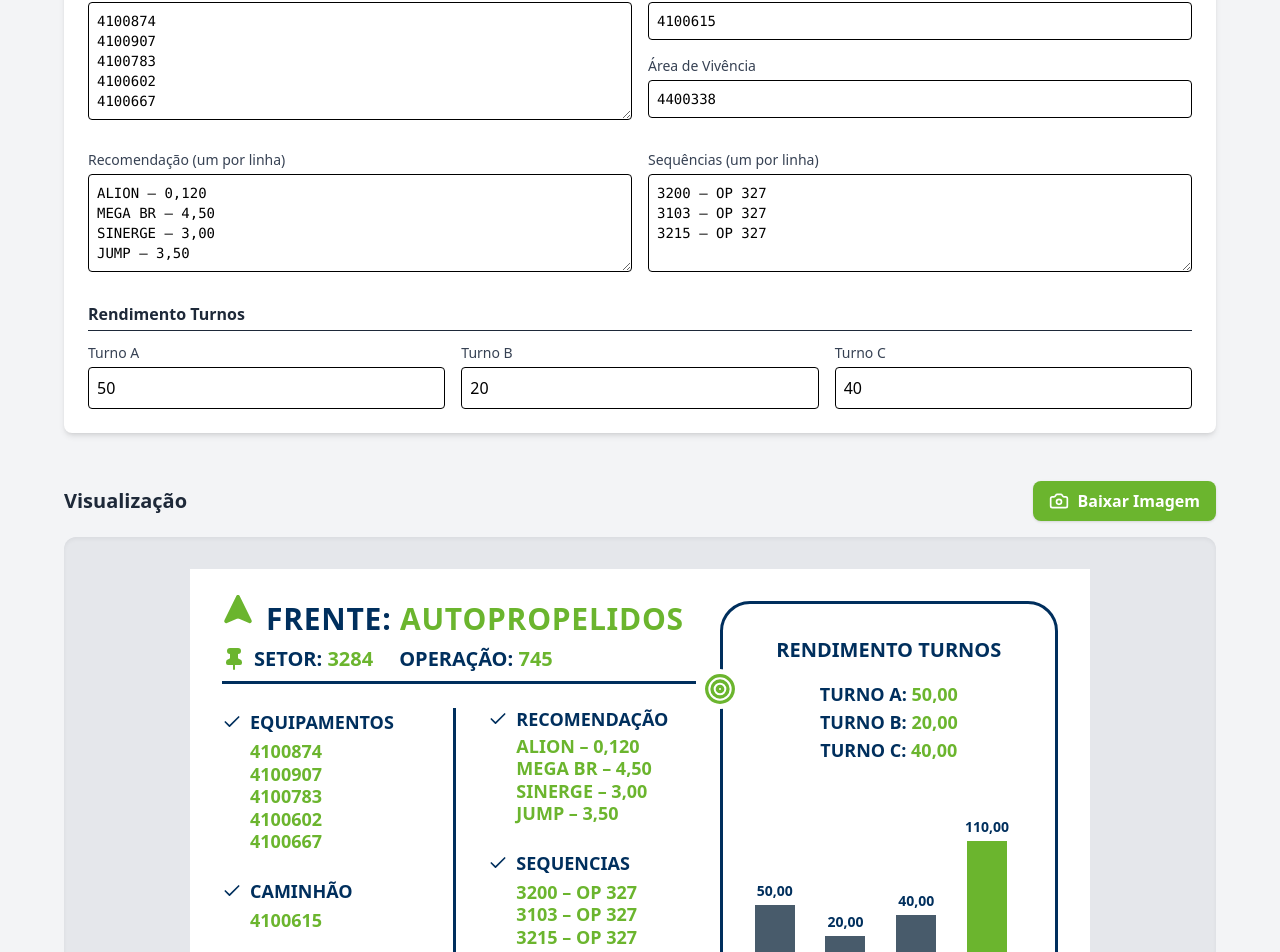
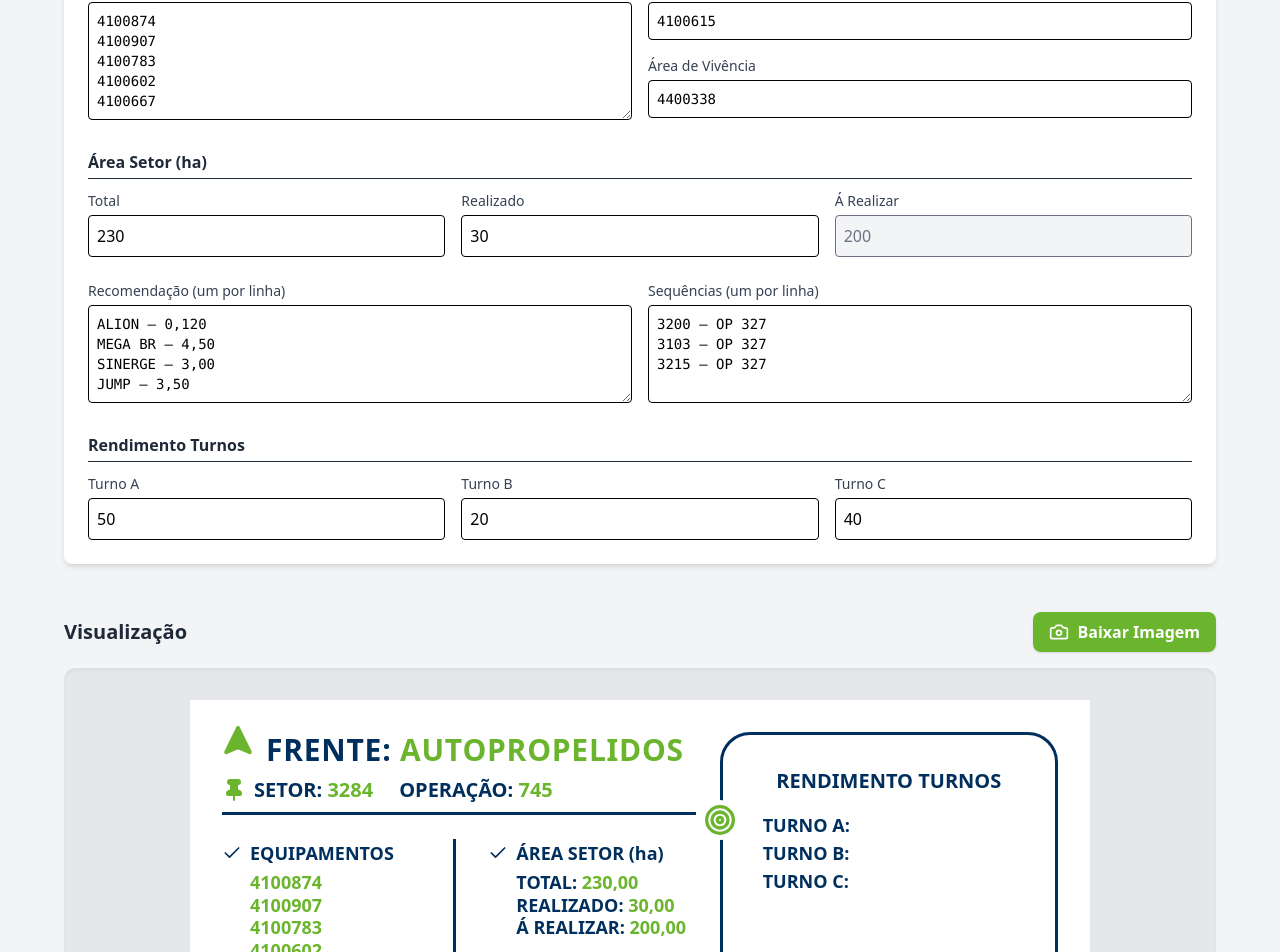
Before and after one commit to samucatimao11/INFORMATIVO, a React (Vite) app: page / in a window 1280 px wide. Shown: the part 321-1273 px from the top of the page. Built offline with nearby package versions, Linux system fonts and the light colour scheme.

Commit message:
feat: add area metrics fields and auto-calculation
Introduced areaTotal, areaRealizado, and areaARealizar fields to the Informativo data. Implemented automatic calculation for the "area a realizar" field and updated the preview UI to display these metrics.

```diff
--- a/src/App.tsx
+++ b/src/App.tsx
@@ -18,6 +18,9 @@ const defaultData: InformativoData = {
   equipamentos: '4100874\n4100907\n4100783\n4100602\n4100667',
   caminhao: '4100615',
   areaVivencia: '4400338',
+  areaTotal: 230.00,
+  areaRealizado: 30.00,
+  areaARealizar: 200.00,
   recomendacao: 'ALION – 0,120\nMEGA BR – 4,50\nSINERGE – 3,00\nJUMP – 3,50',
   sequencias: '3200 – OP 327\n3103 – OP 327\n3215 – OP 327',
   turnoA: 50.00,
--- a/src/components/InformativoForm.tsx
+++ b/src/components/InformativoForm.tsx
@@ -9,10 +9,17 @@ interface FormProps {
 export function InformativoForm({ data, onChange }: FormProps) {
   const handleChange = (e: React.ChangeEvent<HTMLInputElement | HTMLTextAreaElement>) => {
     const { name, value, type } = e.target;
-    onChange({
-      ...data,
-      [name]: type === 'number' ? Number(value) : value,
-    });
+    const parsedValue = type === 'number' ? Number(value) : value;
+
+    const newData = { ...data, [name]: parsedValue };
+
+    if (name === 'areaTotal' || name === 'areaRealizado') {
+      const total = name === 'areaTotal' ? Number(parsedValue) : data.areaTotal;
+      const realizado = name === 'areaRealizado' ? Number(parsedValue) : data.areaRealizado;
+      newData.areaARealizar = Math.max(0, total - realizado);
+    }
+
+    onChange(newData);
   };
 
   return (
@@ -51,6 +58,24 @@ export function InformativoForm({ data, onChange }: FormProps) {
         </div>
       </div>
 
+      <div>
+        <h3 className="text-md font-semibold text-gray-800 mb-3 border-b pb-1">Área Setor (ha)</h3>
+        <div className="grid grid-cols-1 md:grid-cols-3 gap-4">
+          <div>
+            <label className="block text-sm font-medium text-gray-700 mb-1">Total</label>
+            <input type="number" name="areaTotal" value={data.areaTotal} onChange={handleChange} className="w-full p-2 border rounded focus:ring-2 focus:ring-lime-500" />
+          </div>
+          <div>
+            <label className="block text-sm font-medium text-gray-700 mb-1">Realizado</label>
+            <input type="number" name="areaRealizado" value={data.areaRealizado} onChange={handleChange} className="w-full p-2 border rounded focus:ring-2 focus:ring-lime-500" />
+          </div>
+          <div>
+            <label className="block text-sm font-medium text-gray-700 mb-1">Á Realizar</label>
+            <input type="number" name="areaARealizar" value={data.areaARealizar} readOnly disabled className="w-full p-2 border rounded bg-gray-100 text-gray-500" />
+          </div>
+        </div>
+      </div>
+
       <div className="grid grid-cols-1 md:grid-cols-2 gap-4">
         <div>
           <label className="block text-sm font-medium text-gray-700 mb-1">Recomendação (um por linha)</label>
--- a/src/components/InformativoPreview.tsx
+++ b/src/components/InformativoPreview.tsx
@@ -72,7 +72,21 @@ export function InformativoPreview({ data }: PreviewProps) {
           </div>
 
           {/* Middle Column */}
-          <div className="flex-1 flex flex-col gap-6 pl-2">
+          <div className="flex-1 flex flex-col pl-2">
+
+            <div className="border-b-[3px] border-[#002f5d] pb-4 mb-4">
+              <div className="flex items-center gap-2 mb-1">
+                <Check className="w-5 h-5 text-[#002f5d]" />
+                <h3 className="text-lg font-bold text-[#002f5d]">ÁREA SETOR (ha)</h3>
+              </div>
+              <div className="text-[#002f5d] font-bold text-lg leading-tight flex flex-col pl-7 mt-1">
+                <div>TOTAL: <span className="text-[#6bb52e]">{formatNumber(data.areaTotal)}</span></div>
+                <div>REALIZADO: <span className="text-[#6bb52e]">{formatNumber(data.areaRealizado)}</span></div>
+                <div>Á REALIZAR: <span className="text-[#6bb52e]">{formatNumber(data.areaARealizar)}</span></div>
+              </div>
+            </div>
+
+            <div className="flex flex-col gap-6">
               <div>
                 <div className="flex items-center gap-2 mb-1">
                   <Check className="w-5 h-5 text-[#002f5d]" />
@@ -95,6 +109,7 @@ export function InformativoPreview({ data }: PreviewProps) {
             </div>
           </div>
         </div>
+      </div>
 
       {/* Right Column (Chart Box) */}
       <div className="flex-[1.5] relative">
@@ -106,10 +121,10 @@ export function InformativoPreview({ data }: PreviewProps) {
         <div className="border-[3px] border-[#002f5d] rounded-[30px] p-6 pt-8 h-full flex flex-col relative">
           <h2 className="text-xl font-bold text-[#002f5d] text-center mb-4">RENDIMENTO TURNOS</h2>
 
-          <div className="text-center mb-6 font-bold text-lg">
-            <div className="text-[#002f5d]">TURNO A: <span className="text-[#6bb52e]">{formatNumber(data.turnoA)}</span></div>
-            <div className="text-[#002f5d]">TURNO B: <span className="text-[#6bb52e]">{formatNumber(data.turnoB)}</span></div>
-            <div className="text-[#002f5d]">TURNO C: <span className="text-[#6bb52e]">{formatNumber(data.turnoC)}</span></div>
+          <div className="text-left ml-4 mb-6 font-bold text-lg">
+            <div className="text-[#002f5d]">TURNO A: </div>
+            <div className="text-[#002f5d]">TURNO B: </div>
+            <div className="text-[#002f5d]">TURNO C: </div>
           </div>
 
           {/* Bar Chart Area */}
--- a/src/types.ts
+++ b/src/types.ts
@@ -5,6 +5,9 @@ export interface InformativoData {
   equipamentos: string;
   caminhao: string;
   areaVivencia: string;
+  areaTotal: number;
+  areaRealizado: number;
+  areaARealizar: number;
   recomendacao: string;
   sequencias: string;
   turnoA: number;
```
Lines whose indentation alone changed are shown as unchanged.
